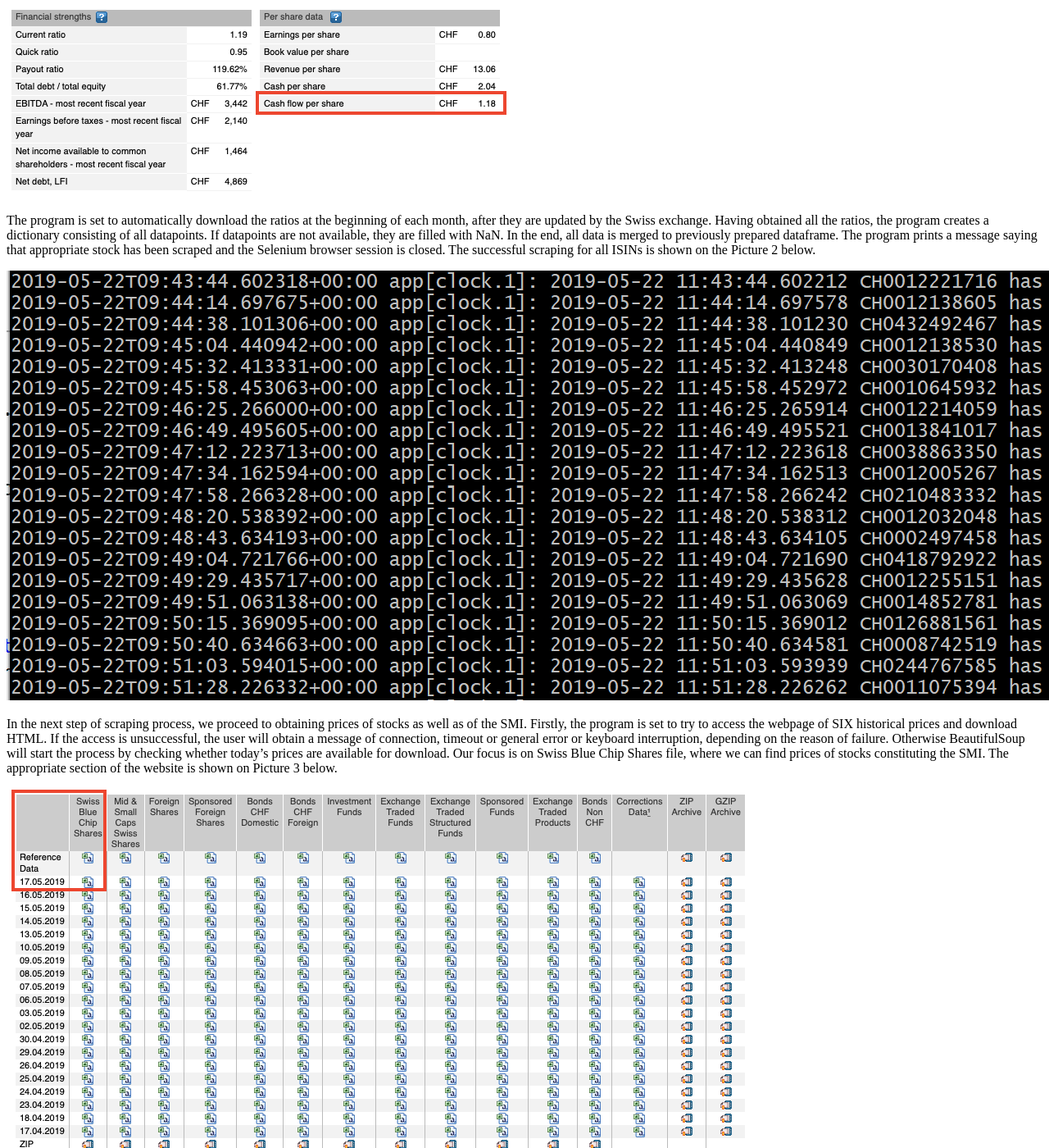
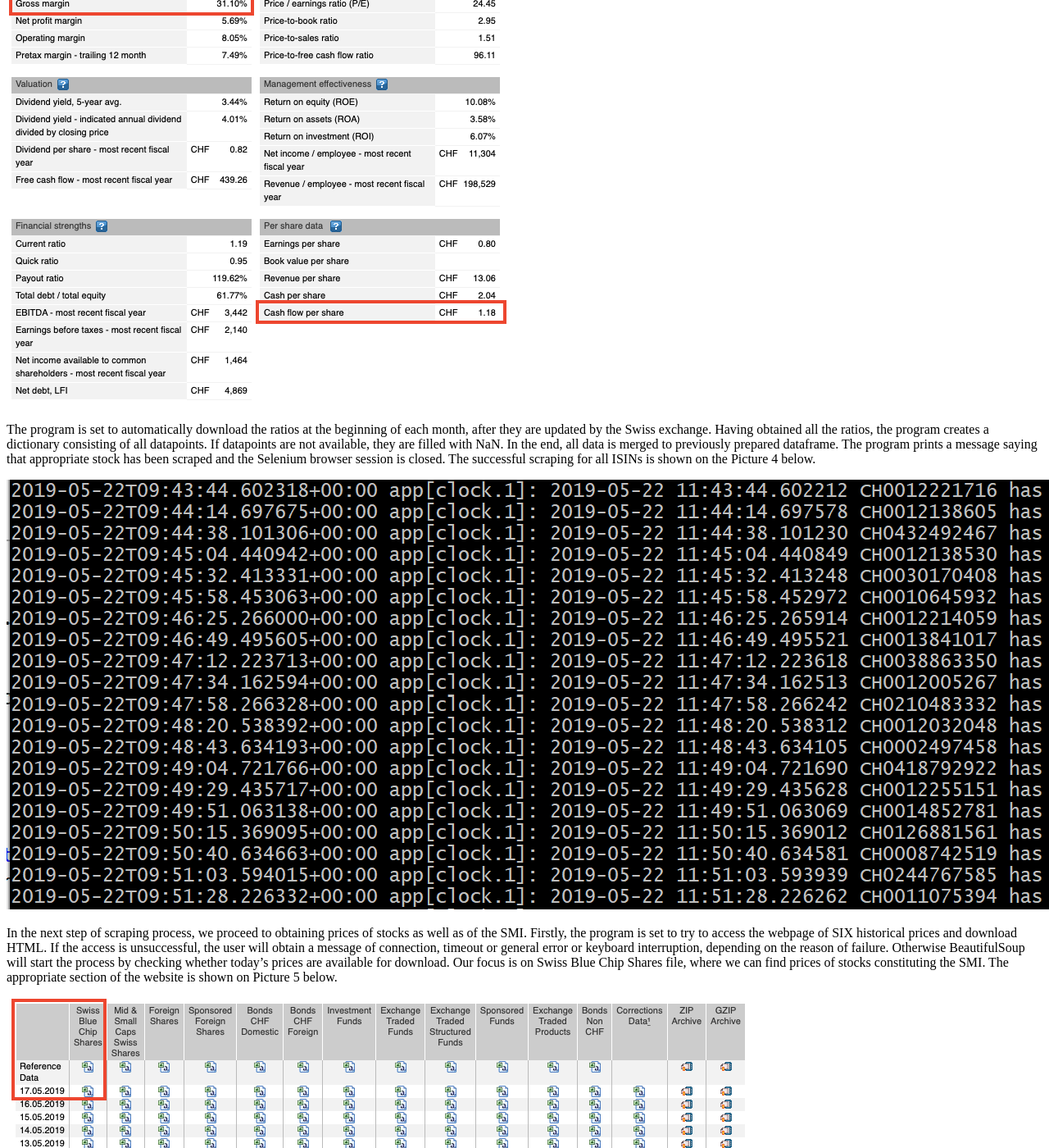
Before and after one commit to matterhornlab/matterhornlab.github.io, a Jekyll site: the page built from _posts/2019-05-24-launch-of-matterhorn-lab.md, in a window 1280 px wide and 1400 px high, scrolled down 2736 px. Shown: the whole window at 82% size. Built offline with Jekyll 4.4.1, drawn with Linux system fonts in a browser that asks for light colours; Markdown is read by kramdown in place of the engine named in the settings; some of the changed text lies outside the part shown.

Commit message:
Update 2019-05-24-launch-of-matterhorn-lab.md

````diff
--- a/_posts/2019-05-24-launch-of-matterhorn-lab.md
+++ b/_posts/2019-05-24-launch-of-matterhorn-lab.md
@@ -70,21 +70,21 @@ https://github.com/heroku/heroku-buildpack-google-chrome
 ```
 These buildpacks are required to make sure that the selenium module works. Buildpacks are scripts that are run when the app is deployed. They are used to install dependencies for the app and configure its environment.
 
-After preparing dataFrame for our results, we use for loop to iterate through ISINs (International Securities Identification Numbers) of all 20 stocks constituting the SMI. We assign the ISINs to every company in a separate file, which is read into Python. Firstly, the program starts a web browser session and opens adequate URL for a particular stock. After opening the URL, Selenium clicks on the “Ratios” button to go to appropriate section of the website and waits 10 seconds to make sure the scraper is not considered a network attack. Next, Selenium hands the page source to BeautifulSoup. The program now looks at the website and finds indexes for the first and last item that we want to scrape – they are “Gross margin” and “Cash flows per share” respectively. Finally, the appropriately selected data is scraped. The example of ratios section of the website is shown on the Picture 1 below.
+After preparing dataFrame for our results, we use for loop to iterate through ISINs (International Securities Identification Numbers) of all 20 stocks constituting the SMI. We assign the ISINs to every company in a separate file, which is read into Python. Firstly, the program starts a web browser session and opens adequate URL for a particular stock. After opening the URL, Selenium clicks on the “Ratios” button to go to appropriate section of the website and waits 10 seconds to make sure the scraper is not considered a network attack. Next, Selenium hands the page source to BeautifulSoup. The program now looks at the website and finds indexes for the first and last item that we want to scrape – they are “Gross margin” and “Cash flows per share” respectively. Finally, the appropriately selected data is scraped. The example of ratios section of the website is shown on the Picture 3 below.
 
 ![](https://github.com/matterhornlab/matterhornlab.github.io/blob/master/_posts/ratios_section.png?raw=true)
 
-The program is set to automatically download the ratios at the beginning of each month, after they are updated by the Swiss exchange. Having obtained all the ratios, the program creates a dictionary consisting of all datapoints. If datapoints are not available, they are filled with NaN. In the end, all data is merged to previously prepared dataframe. The program prints a message saying that appropriate stock has been scraped and the Selenium browser session is closed. The successful scraping for all ISINs is shown on the Picture 2 below.
+The program is set to automatically download the ratios at the beginning of each month, after they are updated by the Swiss exchange. Having obtained all the ratios, the program creates a dictionary consisting of all datapoints. If datapoints are not available, they are filled with NaN. In the end, all data is merged to previously prepared dataframe. The program prints a message saying that appropriate stock has been scraped and the Selenium browser session is closed. The successful scraping for all ISINs is shown on the Picture 4 below.
 
 ![](https://github.com/matterhornlab/matterhornlab.github.io/blob/master/_posts/scraping_ratios.png?raw=true)
 
-In the next step of scraping process, we proceed to obtaining prices of stocks as well as of the SMI. Firstly, the program is set to try to access the webpage of SIX historical prices and download HTML. If the access is unsuccessful, the user will obtain a message of connection, timeout or general error or keyboard interruption, depending on the reason of failure. Otherwise BeautifulSoup will start the process by checking whether today’s prices are available for download. Our focus is on Swiss Blue Chip Shares file, where we can find prices of stocks constituting the SMI. The appropriate section of the website is shown on Picture 3 below.
+In the next step of scraping process, we proceed to obtaining prices of stocks as well as of the SMI. Firstly, the program is set to try to access the webpage of SIX historical prices and download HTML. If the access is unsuccessful, the user will obtain a message of connection, timeout or general error or keyboard interruption, depending on the reason of failure. Otherwise BeautifulSoup will start the process by checking whether today’s prices are available for download. Our focus is on Swiss Blue Chip Shares file, where we can find prices of stocks constituting the SMI. The appropriate section of the website is shown on Picture 5 below.
 
 ![](https://github.com/matterhornlab/matterhornlab.github.io/blob/master/_posts/SIX_archive.png?raw=true)
 
 The closing prices are uploaded on the website at 23:35 every day. Therefore, the program is set to automatically download the newest file at 23:50 in order to make sure that the data is already available. Nevertheless, if the required file is not yet uploaded the user will get an appropriate notification. After downloading the stock prices, BeautifulSoup will open another URL and download the file with prices of the SMI.
 
-In the end, the downloaded stock and SMI prices are combined into a single dataframe and added to our previously prepared database. This outcome is presented on the Picture 4 below.
+In the end, the downloaded stock and SMI prices are combined into a single dataframe and added to our previously prepared database. This outcome is presented on the Picture 6 below.
 
 ![](https://github.com/matterhornlab/matterhornlab.github.io/blob/master/_posts/database_upload.png?raw=true)
 
````
Also changed, not shown: other parts of _posts/2019-05-24-launch-of-matterhorn-lab.md (+2 -2 lines).
